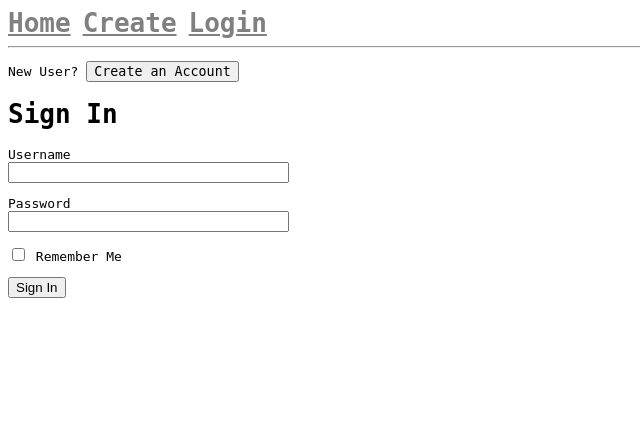
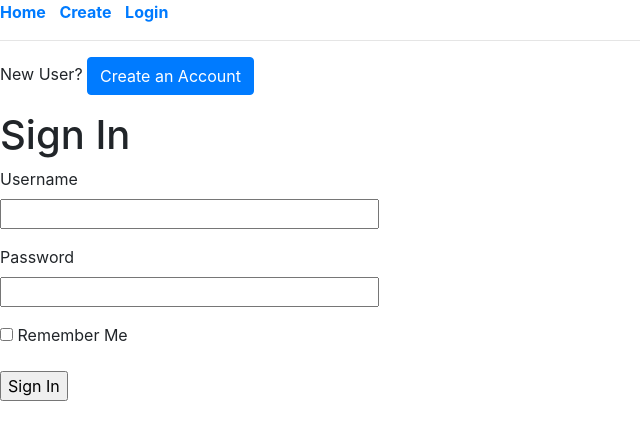
Before and after one commit to wilsonzhang6/CMPE-131-Grp10, a Flask app: page /login in a window 1280 px wide. Shown: the top 440 px of the page, without its empty margins (0-640 px from the left). Run offline with Flask 2, Linux system fonts and the light colour scheme; some libraries are stand-ins or nearby versions.

Commit message:
updated styling

```diff
--- a/app/templates/base.html
+++ b/app/templates/base.html
@@ -1,5 +1,8 @@
 <html>
     <head>
+      <link rel="stylesheet" href="styles.css" />
+      <link rel="stylesheet" href="https://stackpath.bootstrapcdn.com/bootstrap/4.3.1/css/bootstrap.min.css" integrity="sha384-ggOyR0iXCbMQv3Xipma34MD+dH/1fQ784/j6cY/iJTQUOhcWr7x9JvoRxT2MZw1T" crossorigin="anonymous">
+      <script src="https://stackpath.bootstrapcdn.com/bootstrap/4.3.1/js/bootstrap.min.js" integrity="sha384-JjSmVgyd0p3pXB1rRibZUAYoIIy6OrQ6VrjIEaFf/nJGzIxFDsf4x0xIM+B07jRM" crossorigin="anonymous"></script>
         {% if title %}
         <title>{{ title }} - Task Route</title>
         {% else %}
@@ -8,13 +11,6 @@
     </head>
 
     <body>
-      <style>
-      a{
-          font-size: 200%;
-          font-family: monospace;
-          color:gray;
-      }
-      </style>
       <a href="{{url_for('home') }}"><b>Home</b></a>
       &nbsp;
       <a href="{{url_for('create')}}"><b>Create</b></a>
--- a/app/templates/createroutine.html
+++ b/app/templates/createroutine.html
@@ -3,7 +3,7 @@
 {% block content %}
 
 <body>
-  <form action="" method="post"  style = "font-family: monospace">
+  <form action="" method="post">
     {{form.hidden_tag()}}
     {{form.title.label}}
     {{form.title}}
@@ -36,7 +36,9 @@
     {{form.task.label}}
     {{form.task}}
     <br />
-    {{form.add}}
+    <div class="btn btn-primary">
+      {{form.add}}
+    </div>
     <hr />
   </form>
 </body>
--- a/app/templates/home.html
+++ b/app/templates/home.html
@@ -10,7 +10,6 @@ h1 {
     color:cadetblue;
     /*align-items:  center; */
     text-align: center;
-    font-family:monospace;
     font-size: 300%;
 
 }
--- a/app/templates/login.html
+++ b/app/templates/login.html
@@ -4,9 +4,9 @@
 
 
     <body>
-    <p style="font-family:monospace">New User? <a href="{{ url_for('register') }}"><button style="font-family: monospace">Create an Account</button></a></p>
-        <h1 style="font-family: monospace">Sign In</h1>
-        <form action="" method="post" novalidate style="font-family: monospace">
+    <p>New User? <a href="{{ url_for('register') }}"><button class="btn btn-primary">Create an Account</button></a></p>
+        <h1>Sign In</h1>
+        <form action="" method="post" novalidate>
             {{ form.hidden_tag() }}
             <p>
                 {{ form.username.label }}<br>
--- a/app/templates/register.html
+++ b/app/templates/register.html
@@ -2,8 +2,8 @@
 
 {% block content %}
 
-    <h1 style="font-family: monospace; color: chocolate; align-content: center">Register</h1>
-    <form action="" method="post" style="font-family: monospace">
+    <h1 style="color: chocolate; align-content: center">Register</h1>
+    <form action="" method="post">
         {{ form.hidden_tag() }}
         <p>
             {{ form.username.label }}<br>
```
